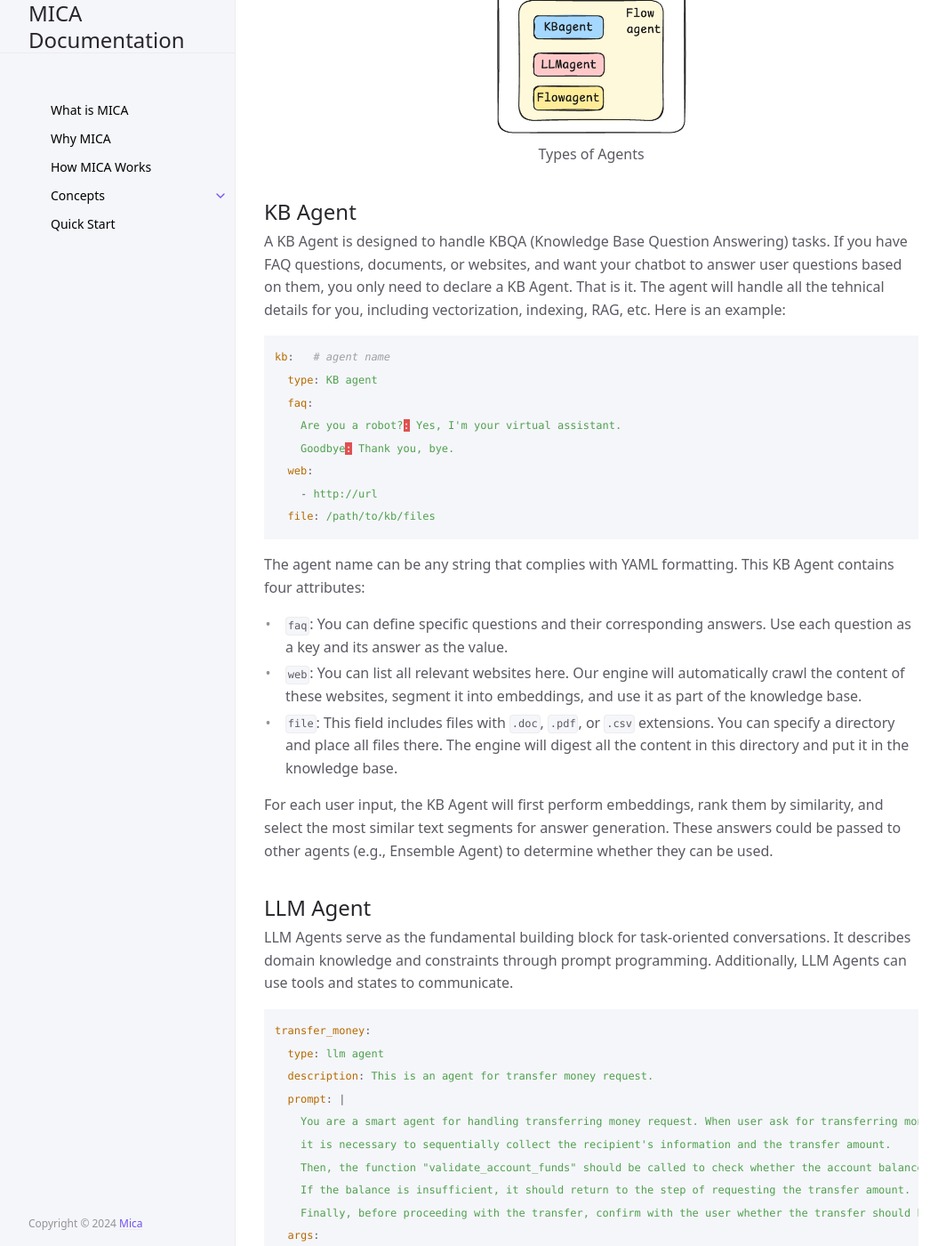
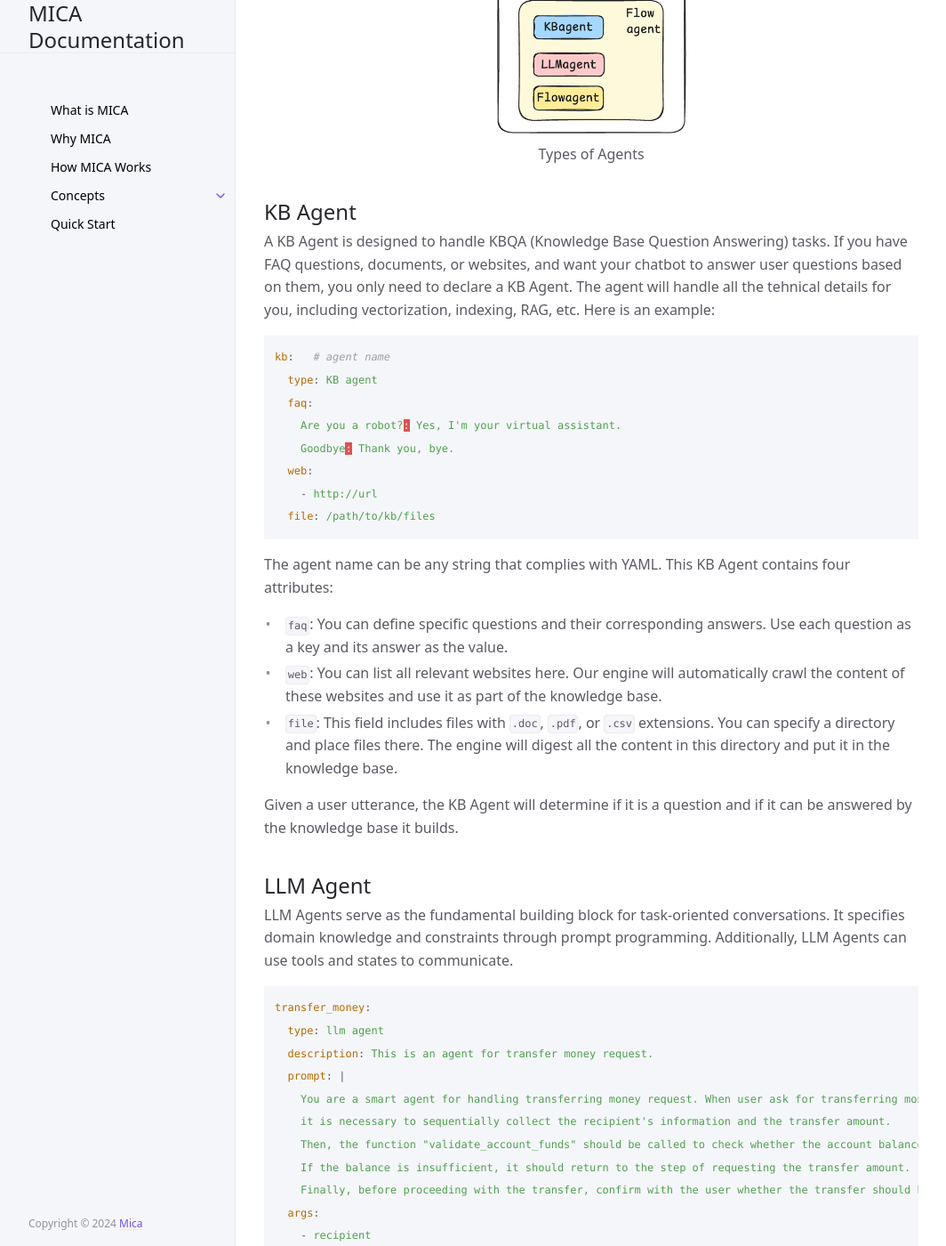
Before and after one commit to Mica-labs/Mica-labs.github.io, a Jekyll site: the page built from docs/concepts/agent/index.md, in a window 1280 px wide and 1400 px high, scrolled down 392 px. Shown: the whole window at 89% size, without its empty margins (107-1171 px from the left). Built offline with Jekyll 4.4.1, drawn with Linux system fonts in a browser that asks for light colours; cached includes are drawn as plain includes; some of the changed text lies outside the part shown.

Commit message:
Update index.md

````diff
--- a/docs/concepts/agent/index.md
+++ b/docs/concepts/agent/index.md
@@ -5,7 +5,7 @@ parent: Concepts
 nav_order: 1
 ---
 
-An agent is the building block of MICA. You can create different agents based on the tasks you would like to assign to them.  In MICA, there are four types of agents: KB Agent, LLM Agent, Flow Agent, and Ensemble Agent. KB Agents handle information retrieval and question-answering tasks, while LLM Agents encode business logic and workflows using natural language. In contrast, Flow Agents allow traditional control flows through a domain-specific language. An Ensemble Agent orchestrates these agents and serve customers collectively.  KB and LLM Agents are atomic meaning they cannot contain other agents.  Ensemble Agents can consist of multiple atomic agents.  Flow Agents can be both.
+Agents are the building blocks of MICA. You can create different kinds of agents based on the tasks you would like to assign to them.  There are four types of agents in MICA: KB Agent, LLM Agent, Flow Agent, and Ensemble Agent. KB Agents handle information retrieval and question-answering tasks. LLM Agents encode business logic and workflows using natural language. Flow Agents enable traditional control flows through a domain-specific language. An Ensemble Agent orchestrates these agents and serve users collectively.  KB and LLM Agents are atomic meaning they cannot contain other agents.  Ensemble Agents are composite agents.  Flow Agents can be both.
 <center>
 <img style="width: 30%; height: auto;" src="structure.png">
 <br>
@@ -13,7 +13,7 @@ An agent is the building block of MICA. You can create different agents based on
 </center>
 
 ## KB Agent
-A KB Agent is designed to handle KBQA (Knowledge Base Question Answering) tasks. If you have FAQ questions, documents, or websites, and want your chatbot to answer user questions based on them, you only need to declare a KB Agent. That is it.  The agent will handle all the tehnical details for you, including vectorization, indexing, RAG, etc. Here is an example:
+A KB Agent is designed to handle KBQA (Knowledge Base Question Answering) tasks. If you have FAQ questions, documents, or websites, and want your chatbot to answer user questions based on them, you only need to declare a KB Agent. The agent will handle all the tehnical details for you, including vectorization, indexing, RAG, etc. Here is an example:
 
 ```yaml
 kb:   # agent name
@@ -26,16 +26,16 @@ kb:   # agent name
   file: /path/to/kb/files
 ```
 
-The agent name can be any string that complies with YAML formatting. This KB Agent contains four attributes:
+The agent name can be any string that complies with YAML. This KB Agent contains four attributes:
 
 - `faq`: You can define specific questions and their corresponding answers. Use each question as a key and its answer as the value.
-- `web`: You can list all relevant websites here. Our engine will automatically crawl the content of these websites, segment it into embeddings, and use it as part of the knowledge base.
-- `file`: This field includes files with `.doc`, `.pdf`, or `.csv` extensions. You can specify a directory and place all files there. The engine will digest all the content in this directory and put it in the knowledge base.
+- `web`: You can list all relevant websites here. Our engine will automatically crawl the content of these websites and use it as part of the knowledge base.
+- `file`: This field includes files with `.doc`, `.pdf`, or `.csv` extensions. You can specify a directory and place files there. The engine will digest all the content in this directory and put it in the knowledge base.
 
-For each user input, the KB Agent will first perform embeddings, rank them by similarity, and select the most similar text segments for answer generation. These answers could be passed to other agents (e.g., Ensemble Agent) to determine whether they can be used.
+Given a user utterance, the KB Agent will determine if it is a question and if it can be answered by the knowledge base it builds.
 
 ## LLM Agent
-LLM Agents serve as the fundamental building block for task-oriented conversations. It describes domain knowledge and constraints through prompt programming. Additionally, LLM Agents can use tools and states to communicate.
+LLM Agents serve as the fundamental building block for task-oriented conversations. It specifies domain knowledge and constraints through prompt programming. Additionally, LLM Agents can use tools and states to communicate.
 
 ```yaml
 transfer_money:
````
